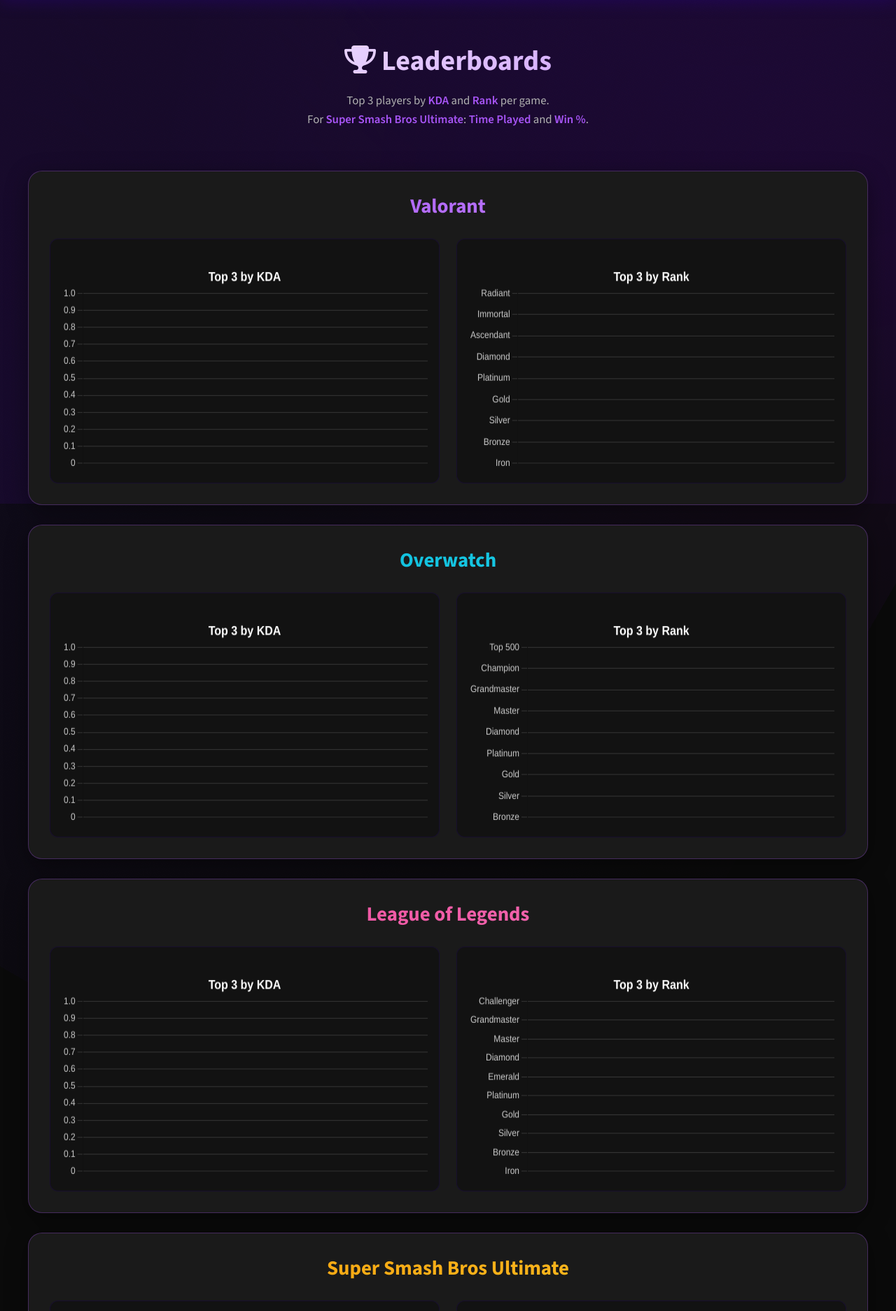
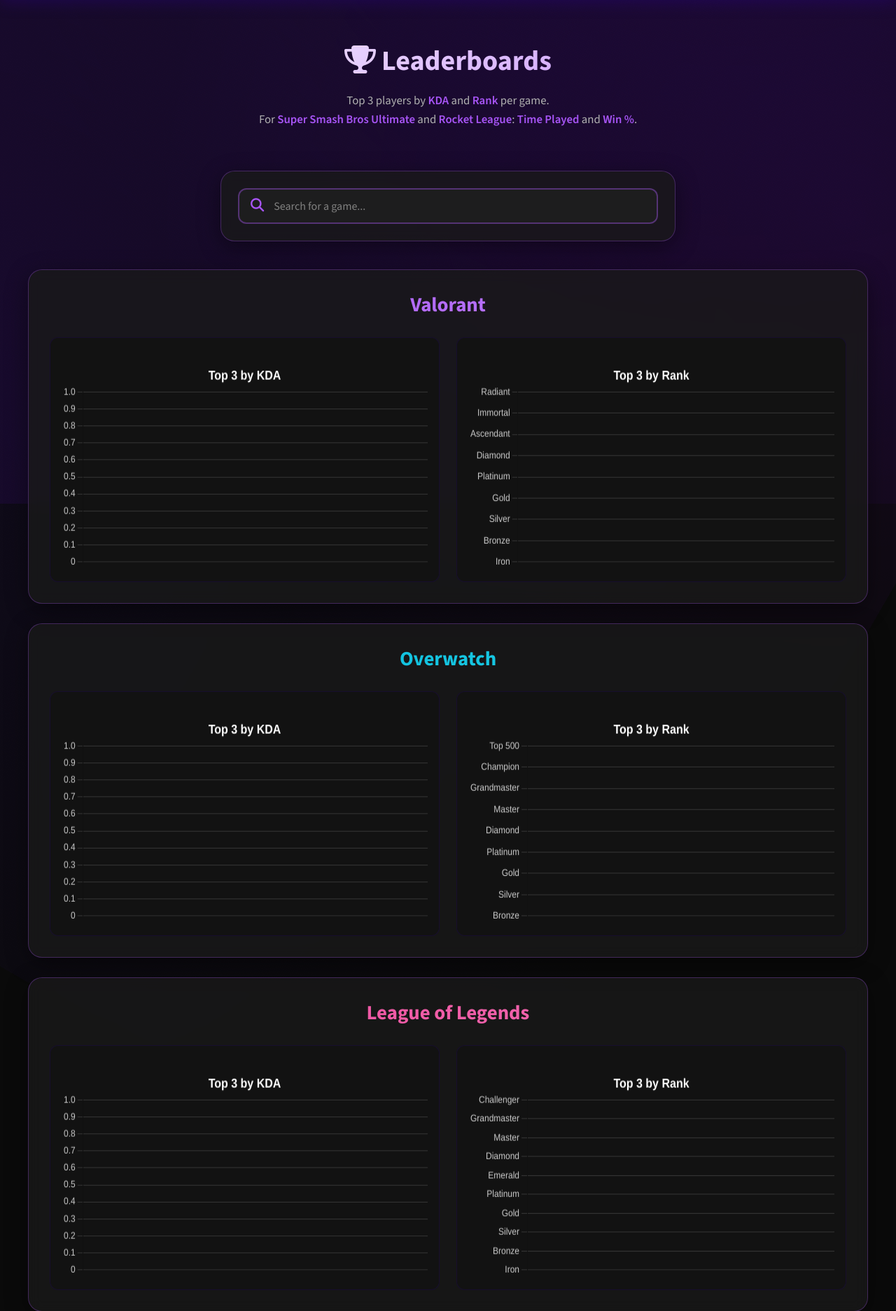
Before and after one commit to tmdavis2/pit_portal, a Django app: page /leaderboard in a window 1280 px wide. Shown: the part 80-1954 px from the top of the page at 70% size. Run offline with Django 5.2, Linux system fonts and the light colour scheme; data that the repository does not hold is empty; some libraries are stand-ins or nearby versions.

Commit message:
added a filtering bar to the leaderboard page

```diff
--- a/stats/templates/stats/leaderboard.html
+++ b/stats/templates/stats/leaderboard.html
@@ -6,12 +6,10 @@
     margin: 60px auto;
     padding: 0 20px;
   }
-
   .leaderboard-header {
     text-align: center;
     margin-bottom: 60px;
   }
-
   .leaderboard-header h1 {
     color: #ffffff;
     font-size: 2.5rem;
@@ -21,39 +19,91 @@
     -webkit-text-fill-color: transparent;
     background-clip: text;
   }
-
   .leaderboard-header p {
     color: #b0b0b0;
     font-size: 1.05rem;
     line-height: 1.6;
   }
-
   .leaderboard-header b {
     color: #a855f7;
     font-weight: 600;
   }
-
+  .filter-bar {
+    background: rgba(25, 25, 25, 0.8);
+    backdrop-filter: blur(10px);
+    border: 1px solid rgba(168, 85, 247, 0.3);
+    border-radius: 20px;
+    padding: 24px;
+    box-shadow: 0 8px 32px rgba(0, 0, 0, 0.4);
+    margin-bottom: 40px;
+    max-width: 600px;
+    margin-left: auto;
+    margin-right: auto;
+  }
+  .search-box {
+    display: flex;
+    align-items: center;
+    gap: 12px;
+    padding: 12px 16px;
+    background: rgba(30, 30, 30, 0.9);
+    border: 2px solid rgba(168, 85, 247, 0.4);
+    border-radius: 12px;
+    transition: all 0.3s ease;
+  }
+  .search-box:focus-within {
+    border-color: #a855f7;
+    box-shadow: 0 0 0 3px rgba(168, 85, 247, 0.2);
+  }
+  .search-box i {
+    color: #a855f7;
+    font-size: 1.2rem;
+  }
+  .search-box input {
+    flex: 1;
+    background: transparent;
+    border: none;
+    color: #ffffff;
+    font-size: 1rem;
+    font-family: "Source Sans 3", sans-serif;
+    outline: none;
+  }
+  .search-box input::placeholder {
+    color: #808080;
+  }
+  .clear-search {
+    background: none;
+    border: none;
+    color: #808080;
+    cursor: pointer;
+    padding: 4px;
+    display: none;
+    transition: color 0.3s ease;
+  }
+  .clear-search.active {
+    display: block;
+  }
+  .clear-search:hover {
+    color: #ffffff;
+  }
   .leaderboard-grid {
     display: flex;
     flex-direction: column;
     gap: 40px;
   }
-
   .leaderboard-card {
-    background: #1a1a1a;
+    background: rgba(25, 25, 25, 0.8);
+    backdrop-filter: blur(10px);
     border: 1px solid rgba(168, 85, 247, 0.3);
     border-radius: 20px;
     padding: 30px;
     box-shadow: 0 8px 32px rgba(0, 0, 0, 0.4);
     transition: all 0.3s ease;
   }
-
   .leaderboard-card:hover {
     transform: translateY(-4px);
     box-shadow: 0 12px 48px rgba(0, 0, 0, 0.6);
     border-color: rgba(168, 85, 247, 0.5);
   }
-
   .leaderboard-title {
     color: #ffffff;
     text-align: center;
@@ -61,42 +111,36 @@
     margin-bottom: 28px;
     font-weight: 700;
   }
-
   .leaderboard-title.color-0 {
     background: linear-gradient(135deg, #a855f7 0%, #c084fc 100%);
     -webkit-background-clip: text;
     -webkit-text-fill-color: transparent;
     background-clip: text;
   }
-
   .leaderboard-title.color-1 {
     background: linear-gradient(135deg, #06b6d4 0%, #22d3ee 100%);
     -webkit-background-clip: text;
     -webkit-text-fill-color: transparent;
     background-clip: text;
   }
-
   .leaderboard-title.color-2 {
     background: linear-gradient(135deg, #ec4899 0%, #f472b6 100%);
     -webkit-background-clip: text;
     -webkit-text-fill-color: transparent;
     background-clip: text;
   }
-
   .leaderboard-title.color-3 {
     background: linear-gradient(135deg, #f59e0b 0%, #fbbf24 100%);
     -webkit-background-clip: text;
     -webkit-text-fill-color: transparent;
     background-clip: text;
   }
-
   .chart-pair {
     display: flex;
     flex-wrap: wrap;
     justify-content: center;
     gap: 24px;
   }
-
   .chart-card {
     flex: 1 1 45%;
     background-color: #121212;
@@ -106,75 +150,78 @@
     border: 1px solid rgba(48, 4, 153, 0.2);
     transition: all 0.3s ease;
   }
-
   .chart-card:hover {
     border-color: rgba(168, 85, 247, 0.4);
   }
-
   canvas {
     width: 100% !important;
     height: 300px !important;
   }
-
   @media (max-width: 900px) {
     .chart-card {
       flex: 1 1 100%;
     }
   }
-
   @media (max-width: 768px) {
     .leaderboard-page {
       margin: 40px auto;
       padding: 0 16px;
     }
-
     .leaderboard-header h1 {
       font-size: 2rem;
     }
-
     .leaderboard-card {
       padding: 24px;
     }
-
     .leaderboard-title {
       font-size: 1.5rem;
       margin-bottom: 20px;
     }
-
     canvas {
       height: 280px !important;
     }
   }
-
   @media (max-width: 600px) {
     .leaderboard-header h1 {
       font-size: 1.5rem;
     }
-
     .leaderboard-card {
       padding: 16px;
     }
-
     canvas {
       height: 250px !important;
     }
   }
 </style>
-
 <div class="leaderboard-page">
   <div class="leaderboard-header">
     <h1><i class="fa-solid fa-trophy"></i> Leaderboards</h1>
     <p>Top 3 players by <b>KDA</b> and <b>Rank</b> per game.<br>
-       For <b>Super Smash Bros Ultimate</b>: <b>Time Played</b> and <b>Win %</b>.
+       For <b>Super Smash Bros Ultimate</b> and <b>Rocket League</b>: <b>Time Played</b> and <b>Win %</b>.
     </p>
+  </div>
+  <div class="filter-bar">
+    <div class="search-box">
+      <i class="fa-solid fa-magnifying-glass"></i>
+      <input
+        type="text"
+        id="gameSearch"
+        placeholder="Search for a game..."
+        autocomplete="off"
+      >
+      <button class="clear-search" id="clearSearch" onclick="clearSearch()">
+        <i class="fa-solid fa-xmark"></i>
+      </button>
+    </div>
   </div>
   <div id="leaderboard-container" class="leaderboard-grid"></div>
 </div>
-
 <script src="https://cdn.jsdelivr.net/npm/chart.js"></script>
 <script>
   const leaderboards = JSON.parse('{{ leaderboards_json|escapejs }}');
   const container = document.getElementById("leaderboard-container");
+  const searchInput = document.getElementById("gameSearch");
+  const clearBtn = document.getElementById("clearSearch");
 
   const rankOrders = {
     "Valorant": ["Iron", "Bronze", "Silver", "Gold", "Platinum", "Diamond", "Ascendant", "Immortal", "Radiant"],
@@ -190,12 +237,15 @@
     { primary: '#f59e0b', border: '#fbbf24' }
   ];
 
+  // Store all game sections for filtering
+  let gameSections = [];
   let gameIndex = 0;
 
-  Object.keys(leaderboards).forEach(game => {
+  Object.keys(leaderboards).forEach((game, originalIndex) => {
     const data = leaderboards[game];
     const section = document.createElement("div");
     section.classList.add("leaderboard-card");
+    section.setAttribute('data-game', game.toLowerCase());
 
     let chart1Label, chart2Label, chart1Title, chart2Title;
     let chart1Data, chart2Data;
@@ -217,7 +267,6 @@
       chart2Data = data.rank;
     }
 
-    // Create safe IDs for canvas elements
     const chart1Id = `${game.replace(/\s+/g, '_')}_chart1`;
     const chart2Id = `${game.replace(/\s+/g, '_')}_chart2`;
 
@@ -234,10 +283,17 @@
     `;
     container.appendChild(section);
 
+    // Store section for filtering
+    gameSections.push({
+      game: game,
+      element: section,
+      originalIndex: originalIndex
+    });
+
     const colors = chartColors[gameIndex % chartColors.length];
     gameIndex++;
 
-    // Chart 1 (KDA or Time Played)
+    // Chart 1
     new Chart(document.getElementById(chart1Id), {
       type: 'bar',
       data: {
@@ -263,29 +319,19 @@
           legend: { display: false },
           tooltip: {
             callbacks: {
-              label: (context) => {
-                return `${chart1Label}: ${context.parsed.y}`;
-              }
+              label: (context) => `${chart1Label}: ${context.parsed.y}`
             }
           }
         },
         scales: {
-          x: {
-            ticks: { color: '#ccc' },
-            grid: { color: '#333' }
-          },
-          y: {
-            beginAtZero: true,
-            ticks: { color: '#ccc' },
-            grid: { color: '#333' }
-          }
+          x: { ticks: { color: '#ccc' }, grid: { color: '#333' } },
+          y: { beginAtZero: true, ticks: { color: '#ccc' }, grid: { color: '#333' } }
         }
       }
     });
 
-    // Chart 2 (Rank or Win %)
+    // Chart 2
     if (game === "Super Smash Bros Ultimate" || game === "Rocket League") {
-      // Win percentage chart
       new Chart(document.getElementById(chart2Id), {
         type: 'bar',
         data: {
@@ -302,37 +348,22 @@
           responsive: true,
           maintainAspectRatio: true,
           plugins: {
-            title: {
-              display: true,
-              text: chart2Title,
-              color: '#fff',
-              font: { size: 16 }
-            },
+            title: { display: true, text: chart2Title, color: '#fff', font: { size: 16 } },
             legend: { display: false },
-            tooltip: {
-              callbacks: {
-                label: (context) => {
-                  return `Win %: ${context.parsed.y}%`;
-                }
-              }
-            }
+            tooltip: { callbacks: { label: (context) => `Win %: ${context.parsed.y}%` } }
           },
           scales: {
             x: { ticks: { color: '#ccc' }, grid: { color: '#333' } },
             y: {
               beginAtZero: true,
               max: 100,
-              ticks: {
-                color: '#ccc',
-                callback: (value) => `${value}%`
-              },
+              ticks: { color: '#ccc', callback: (value) => `${value}%` },
               grid: { color: '#333' }
             }
           }
         }
       });
     } else {
-      // Rank chart
       const ranks = rankOrders[game] || [];
       new Chart(document.getElementById(chart2Id), {
         type: 'bar',
@@ -353,29 +384,14 @@
           responsive: true,
           maintainAspectRatio: true,
           plugins: {
-            title: {
-              display: true,
-              text: chart2Title,
-              color: '#fff',
-              font: { size: 16 }
-            },
-            tooltip: {
-              callbacks: {
-                label: (ctx) => `Rank: ${chart2Data[ctx.dataIndex].value}`
-              }
-            },
+            title: { display: true, text: chart2Title, color: '#fff', font: { size: 16 } },
+            tooltip: { callbacks: { label: (ctx) => `Rank: ${chart2Data[ctx.dataIndex].value}` } },
             legend: { display: false }
           },
           scales: {
-            x: {
-              ticks: { color: '#ccc' },
-              grid: { color: '#333' }
-            },
+            x: { ticks: { color: '#ccc' }, grid: { color: '#333' } },
             y: {
-              ticks: {
-                color: '#ccc',
-                callback: (value) => ranks[value - 1] || ''
-              },
+              ticks: { color: '#ccc', callback: (value) => ranks[value - 1] || '' },
               beginAtZero: false,
               min: 1,
               max: ranks.length,
@@ -386,5 +402,77 @@
       });
     }
   });
+
+  // Search functionality
+  function clearSearch() {
+    searchInput.value = '';
+    clearBtn.classList.remove('active');
+    filterGames('');
+  }
+
+  function filterGames(searchTerm) {
+    const term = searchTerm.toLowerCase().trim();
+
+    if (term) {
+      clearBtn.classList.add('active');
+    } else {
+      clearBtn.classList.remove('active');
+    }
+
+    if (!term) {
+      gameSections.forEach(section => {
+        section.element.style.display = 'block';
+        section.element.style.order = section.originalIndex;
+      });
+      return;
+    }
+
+    const scored = gameSections.map(section => {
+      const gameName = section.game.toLowerCase();
+      let score = 0;
+
+      if (gameName === term) {
+        score = 1000;
+      } else if (gameName.startsWith(term)) {
+        score = 500;
+      } else if (gameName.includes(term)) {
+        score = 100;
+      } else {
+        let lastIndex = -1;
+        let matches = 0;
+        for (let char of term) {
+          const index = gameName.indexOf(char, lastIndex + 1);
+          if (index > lastIndex) {
+            matches++;
+            lastIndex = index;
+          }
+        }
+        if (matches === term.length) {
+          score = 10;
+        }
+      }
+
+      return { ...section, score };
+    });
+
+    scored.sort((a, b) => b.score - a.score);
+
+    scored.forEach((item, index) => {
+      if (item.score > 0) {
+        item.element.style.display = 'block';
+        item.element.style.order = index;
+      } else {
+        item.element.style.display = 'none';
+      }
+    });
+  }
+
+  let searchTimeout;
+  searchInput.addEventListener('input', (e) => {
+    clearTimeout(searchTimeout);
+    searchTimeout = setTimeout(() => {
+      filterGames(e.target.value);
+    }, 150);
+  });
 </script>
 {% endblock %}
```
